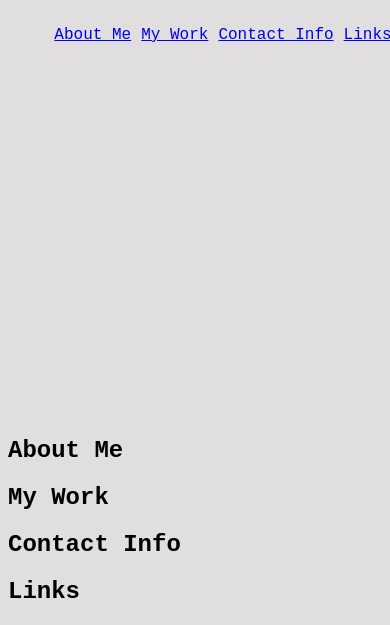
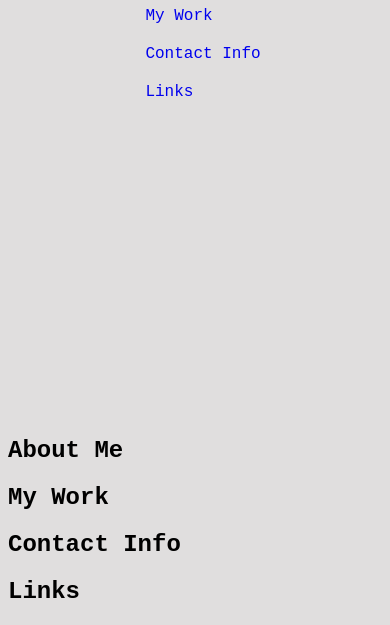
Before and after one commit to jshvaron/joshuas-portfolio, a plain HTML site: page index.html in a window 390 px wide. Shown: the part 435-1060 px from the top of the page. Drawn offline with Linux system fonts and the light colour scheme.

Commit message:
adds display block to ul/li at 701px breakpoint

```diff
--- a/index.html
+++ b/index.html
@@ -11,17 +11,17 @@
     <header>
         <h1>Portfolio</h1>
         <nav>
-            <ul>
-                <li>
+            <ul id="navbar-collapse">
+                <li class="li-collapse">
                     <a href="#about-me-jump">About Me</a>
                 </li>
-                <li>
+                <li class="li-collapse">
                     <a href="#my-work-jump">My Work</a>
                 </li>
-                <li>
+                <li class="li-collapse">
                     <a href="#contact-jump">Contact Info</a>
                 </li>
-                <li>
+                <li class="li-collapse">
                     <a href="#link-jump">Links</a>
                 </li>
             </ul>
--- a/styles.css
+++ b/styles.css
@@ -15,21 +15,52 @@ header{
     flex-direction: column;
     height: 100vh;
     width: 100vw;
+    padding: auto;
 }
-
+h1{
+    padding-inline-start: 5px;
+    padding-inline-end: 5px;
+}
 nav{
     display: flex;
     justify-content: center;
+    align-items: center;
+
 
 }
  ul{
     display: flex;
+    flex-wrap: wrap;
     width: 100%;
     list-style: none;
+    justify-content: center;
+    align-content: center;
+    padding-inline-start: 5px;
+    padding-inline-end: 5px;
 
 }
+
+
  li{
-    padding: 5px;
+
     display: flex;
     flex-wrap: nowrap;
  }
+ @media (max-width:701px){
+
+    #navbar-collapse{
+        display: block;
+    }
+    .li-collapse {
+        padding: 10px 10px 10px 10px;
+    }
+}
+a{
+    display: flex;
+
+    text-decoration: none;
+    padding-right: 3rem;
+    padding-left: 3rem;
+
+}
+ /* End */
```
